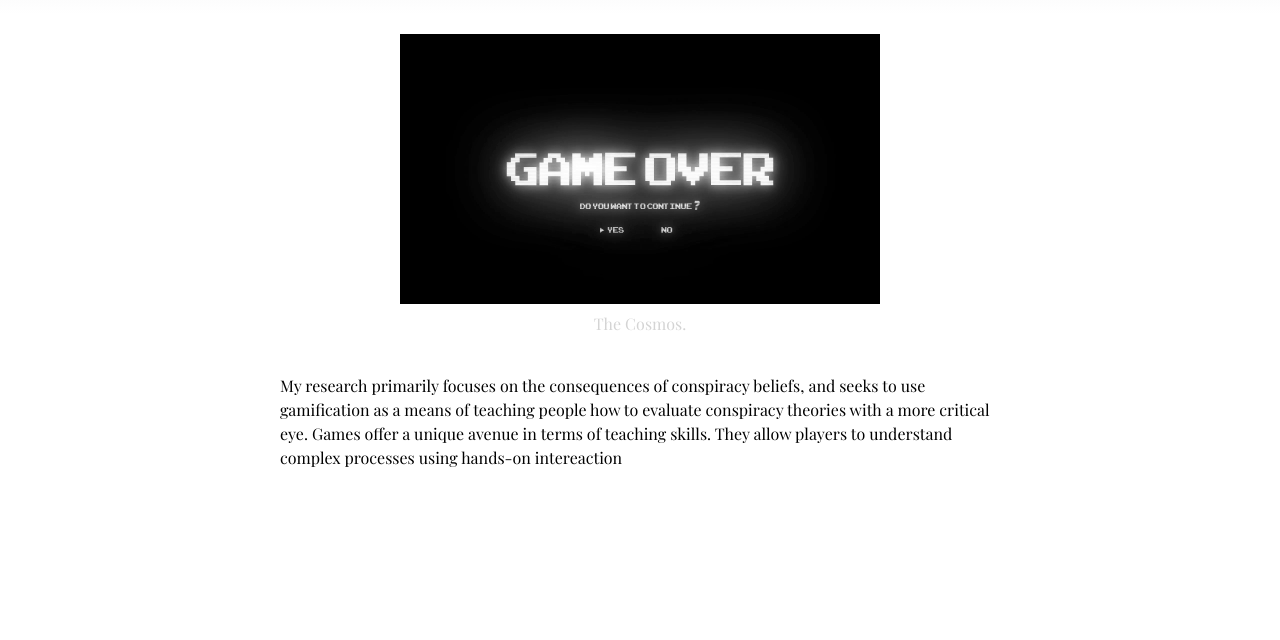
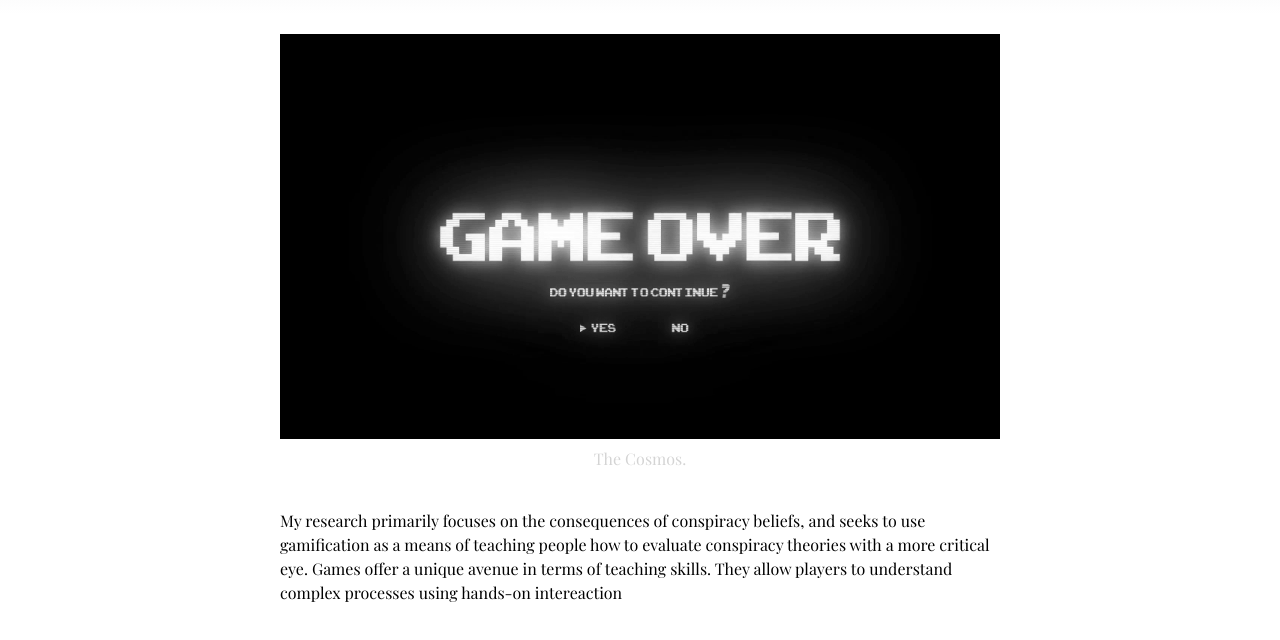
Before and after one commit to Carbon-Bl4ck/Carbon-Bl4ck.github.io, a plain HTML site: page work/index.html in a window 1280 px wide. Shown: the part 144-784 px from the top of the page. Drawn offline with nearby package versions, Linux system fonts and the light colour scheme.

Commit message:
Update index.html

```diff
--- a/work/index.html
+++ b/work/index.html
@@ -39,7 +39,7 @@
 		<h1><a href=#"My-Work"> My Work </a></h1>
 		<h2> </h2>
 
-		<figure class="size-1">
+		<figure class="size-2">
 			<img src="Game.jpg">
 		</figure>
 		<figcaption><p>The Cosmos.</p></figcaption>
```
